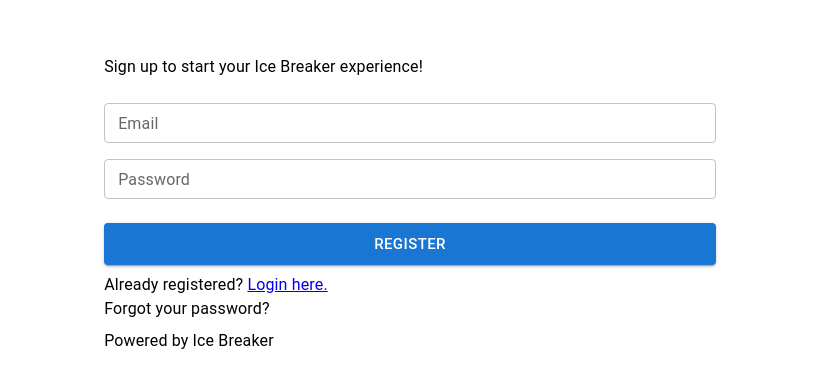
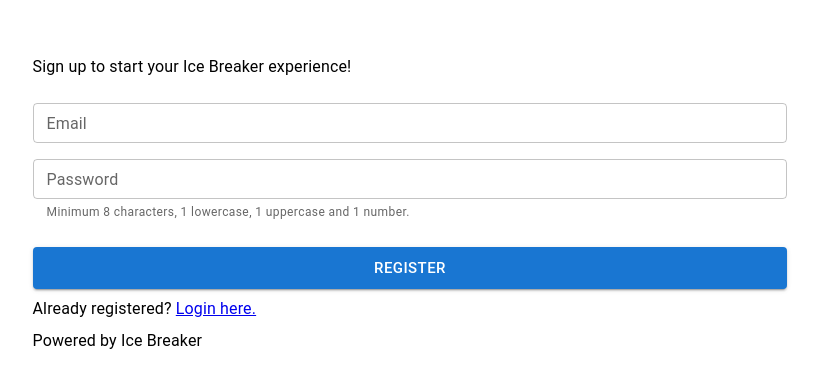
Before and after one commit to Four-Space-Monkeys/icebreaker-web, a React (Create React App) app: page /register in a window 1280 px wide. Shown: the part 228-616 px from the top of the page, without its empty margins (230-1049 px from the left). Built offline with nearby package versions, Linux system fonts and the light colour scheme.

Commit message:
Connected login and register to back end server

```diff
--- a/src/components/AuthStack/Login/Login.tsx
+++ b/src/components/AuthStack/Login/Login.tsx
@@ -1,7 +1,6 @@
 /* eslint-disable react/jsx-props-no-spreading */
 /* eslint-disable react/jsx-one-expression-per-line */
 import React, { useState } from 'react';
-// import { Link, useNavigate } from 'react-router-dom';
 import { useForm } from 'react-hook-form';
 import axios from 'axios';
 
@@ -43,7 +42,7 @@
           // Might be able to do this under Router instead of Authorizer?
         });
     } catch (err) {
-      console.log( 'There was an error', err);
+      console.log('There was an error', err);
       setSubmitting(false);
     }
   }
@@ -53,7 +52,7 @@
       <Fade top>
         <form className="form" onSubmit={handleSubmit(processSubmit)}>
           <div className="loginContainer">
-            <img src={Logo} className="logoImage" alt="Ice Breaker" />
+            {/* <img src={Logo} className="logoImage" alt="Ice Breaker" /> */}
             <Typography className="h1" sx={{ marginBottom: 3, marginTop: 6 }}>
               Login to Ice Breaker
             </Typography>
--- a/src/components/AuthStack/Register/Register.tsx
+++ b/src/components/AuthStack/Register/Register.tsx
@@ -69,6 +69,7 @@
                 required: true,
                 pattern: /(?=.*\d)(?=.*[a-z])(?=.*[A-Z]).{8}/,
               })}
+              helperText="Minimum 8 characters, 1 lowercase, 1 uppercase and 1 number."
             />
 
             <input type="submit" style={{ display: 'none' }} />
@@ -89,12 +90,6 @@
                 Login here.
               </Link>
             </Typography>
-            <Typography className="font1" sx={{ marginRight: 0.8 }}>
-              Forgot your password?{' '}
-              {/* <Link className="link" to="/register">
-                Reset it here.
-              </Link> */}
-            </Typography>
           </div>
           <Typography sx={{ marginTop: 1 }}>Powered by Ice Breaker</Typography>
         </form>
```
